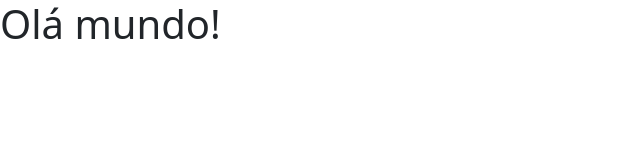
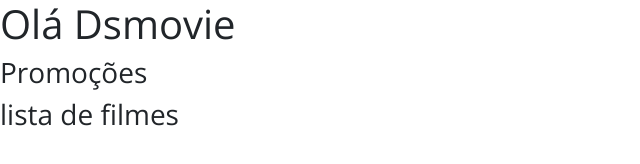
Before and after one commit to jcsudi/dsmovie, a plain HTML site: page index.html in a window 1280 px wide. Shown: the whole page, without its empty margins (0-640 px from the left). Drawn offline with nearby package versions, Linux system fonts and the light colour scheme.

Commit message:
Google Fonts

```diff
--- /dev/null
+++ b/css/styles.css
@@ -0,0 +1,6 @@
+@import url('https://fonts.googleapis.com/css2?family=Open+Sans:wght@300;400;700&display=swap');
+
+* {
+    font-family: 'Open Sans';
+
+}
--- a/index.html
+++ b/index.html
@@ -8,10 +8,14 @@
 
     <link href="https://cdn.jsdelivr.net/npm/bootstrap@5.1.3/dist/css/bootstrap.min.css" rel="stylesheet" integrity="sha384-1BmE4kWBq78iYhFldvKuhfTAU6auU8tT94WrHftjDbrCEXSU1oBoqyl2QvZ6jIW3" crossorigin="anonymous">
 
+    <link rel="stylesheet" href="css/styles.css">
+
 
 </head>
 <body>
-    <h1>Olá mundo!</h1>
+    <h1>Olá Dsmovie</h1>
+    <h3>Promoções</h3>
+    <h3>lista de filmes</h3>
 
 </body>
 </html>
```
